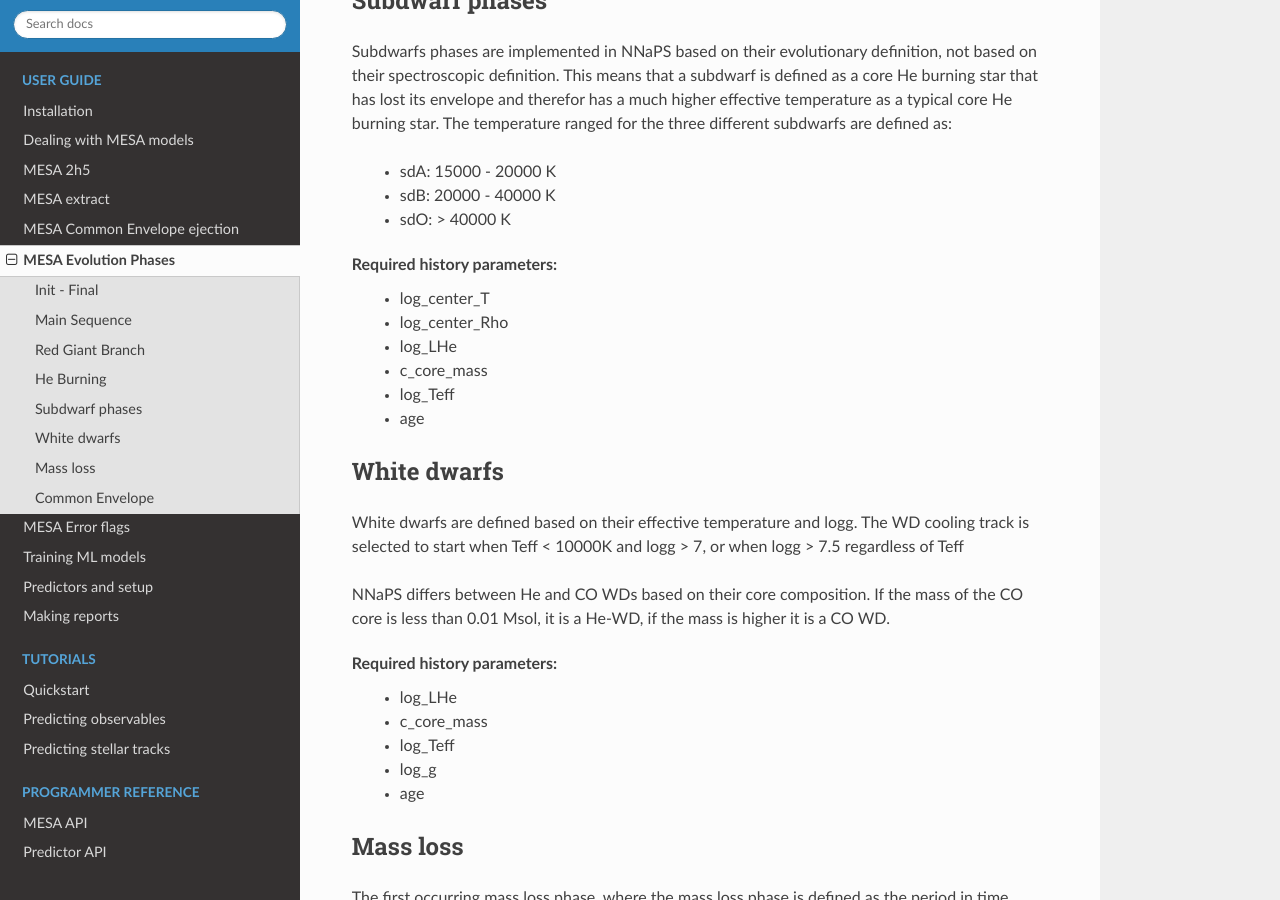
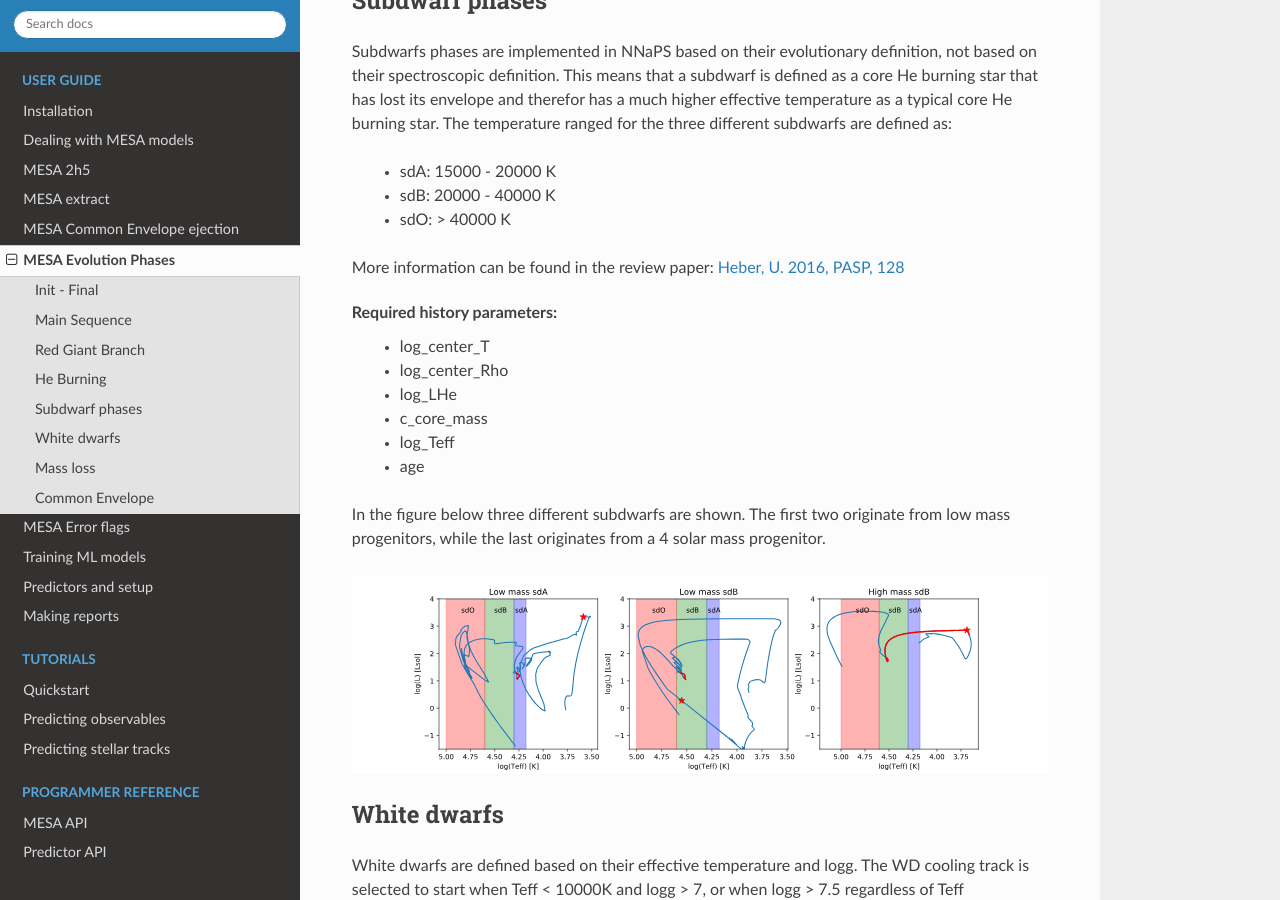
Before and after one commit to vosjo/nnaps, a Sphinx documentation site: the page built from docs/userguide/mesa_evolution_phases.rst, in a window 1280 px wide and 900 px high, scrolled down 4576 px. Built offline with Sphinx 7.4.7 and the Read the Docs theme 2.0.0, drawn with Linux system fonts in a browser that asks for light colours.

Commit message:
Expanded documentation on evolution phases.

```diff
--- a/docs/userguide/mesa_evolution_phases.rst
+++ b/docs/userguide/mesa_evolution_phases.rst
@@ -170,6 +170,8 @@ different subdwarfs are defined as:
     - sdB: 20000 - 40000 K
     - sdO: > 40000 K
 
+More information can be found in the review paper: `Heber, U. 2016, PASP, 128 <https://ui.adsabs.harvard.edu/abs/2016PASP..128h2001H/abstract>`_
+
 Required history parameters:
     - log_center_T
     - log_center_Rho
@@ -177,6 +179,11 @@ Required history parameters:
     - c_core_mass
     - log_Teff
     - age
+
+In the figure below three different subdwarfs are shown. The first two originate from low mass progenitors, while the
+last originates from a 4 solar mass progenitor.
+
+.. image:: figures/subdwarfs.svg
 
 .. _wd:
 
```
Also changed, not shown: docs/userguide/figures/subdwarfs.svg (added).
